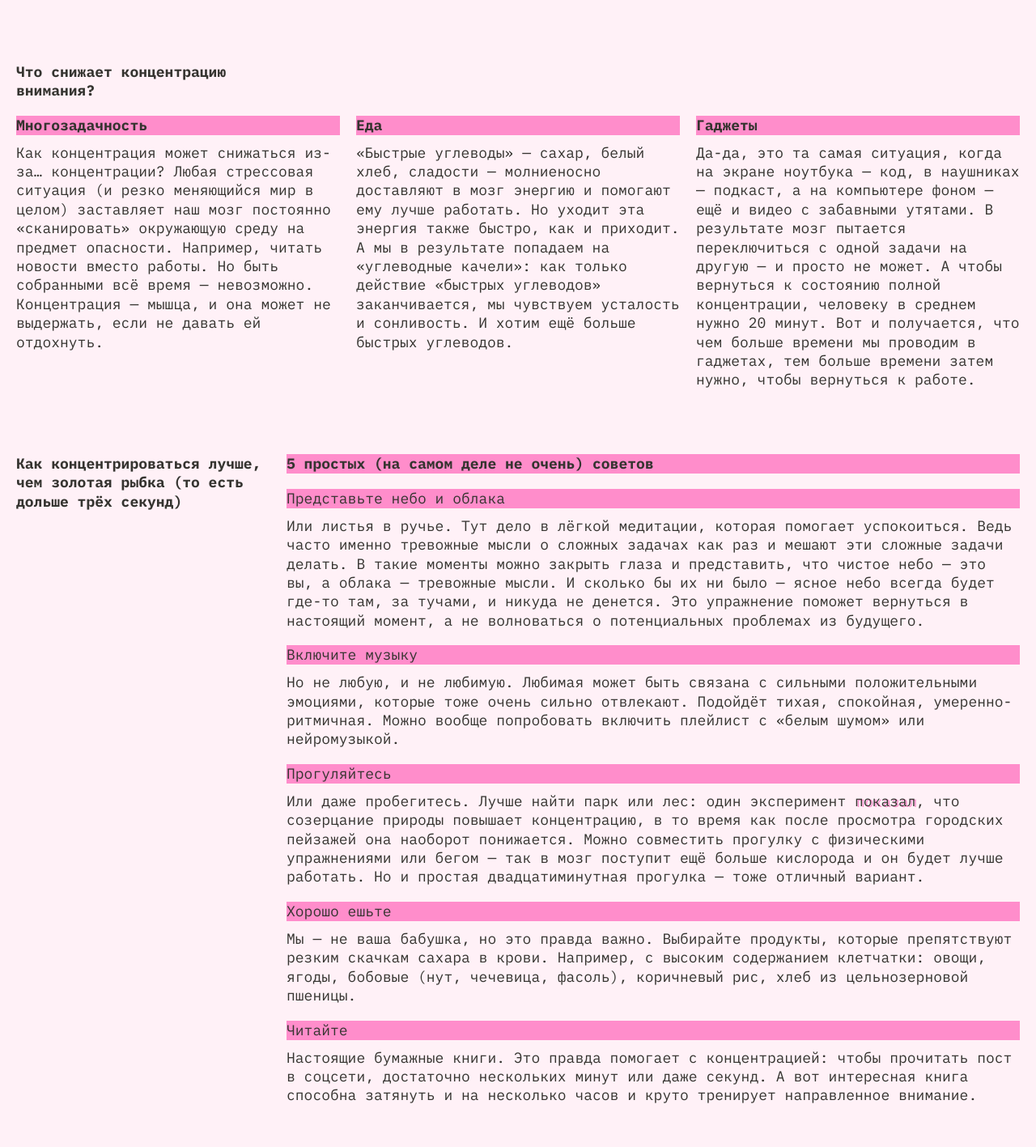
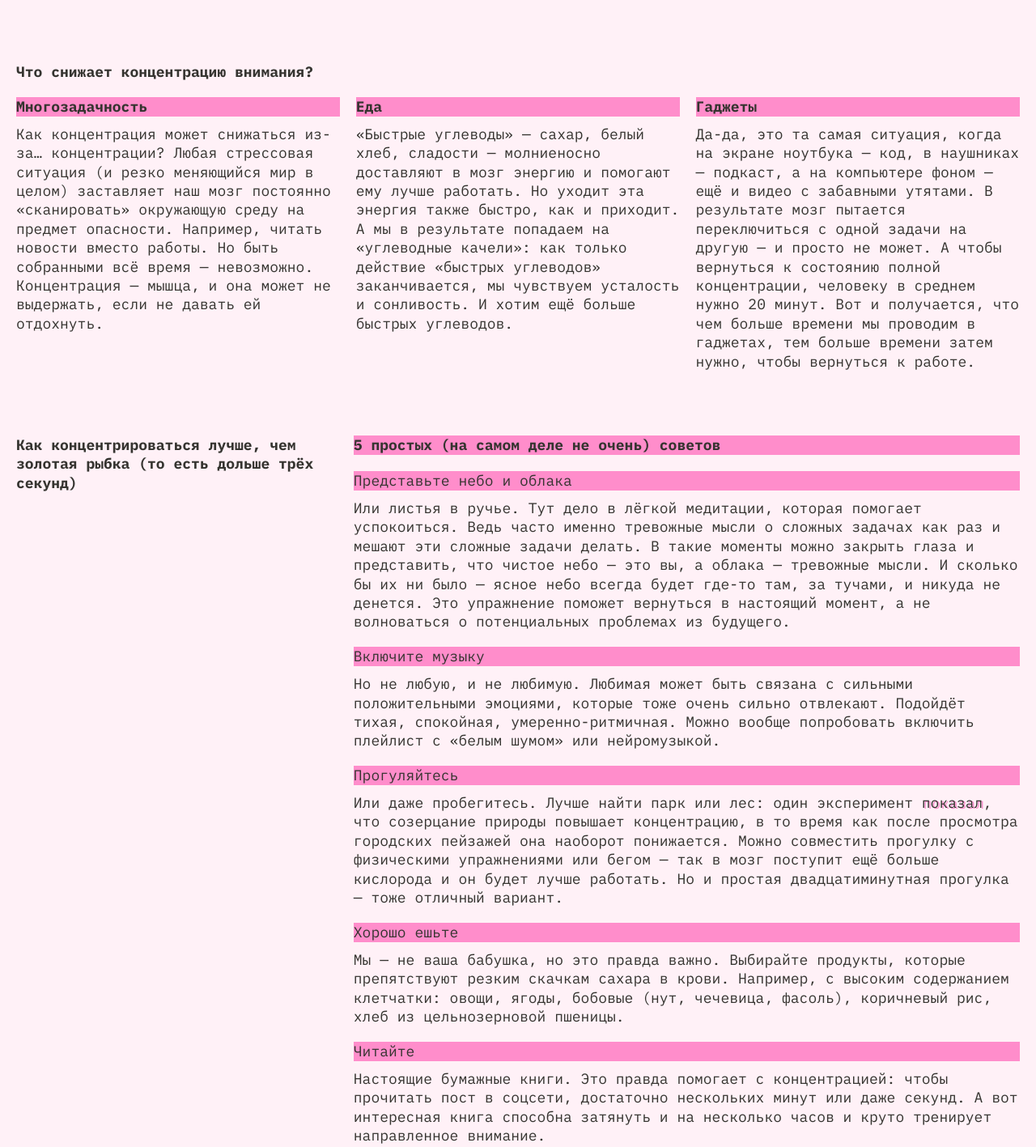
Before and after one commit to LeChat99/slozhno-sosredotochitsya-fd, a website: page index.html in a window 1280 px wide. Shown: the part 1246-2663 px from the top of the page at 81% size. Drawn offline with Linux system fonts and the light colour scheme.

Commit message:
3 проверка

```diff
--- a/index.html
+++ b/index.html
@@ -62,9 +62,9 @@
       <div class="corner corner__bottom"></div>
     </header>
     <main>
-      <section>
+      <section class="section__why">
+        <h2 class="title">Почему сосредоточиться так сложно</h2>
         <ul class="card-list card-list_why">
-          <h2 class="title">Почему сосредоточиться так сложно</h2>
           <li class="text_card-item">
             <h3 class="subtitle">Многозадачность</h3>
             <p class="text">
@@ -97,8 +97,8 @@
         </ul>
       </section>
       <section>
+        <h2 class="title title__what">Что снижает концентрацию внимания?</h2>
         <ul class="card-list card-list_what">
-          <h2 class="title">Что снижает концентрацию внимания?</h2>
           <li class="text_card-item">
             <h3 class="subtitle">Многозадачность</h3>
             <p class="text">
@@ -135,15 +135,13 @@
           </li>
         </ul>
       </section>
-      <section>
+      <section class="section__how">
+        <h2 class="title">
+          Как концентрироваться лучше, чем золотая рыбка (то есть дольше трёх
+          секунд)
+        </h2>
+        <h3 class="subtitle">5 простых (на самом деле не очень) советов</h3>
         <ul class="card-list card-list_advice">
-          <h2 class="title">
-            Как концентрироваться лучше, чем золотая рыбка (то есть дольше трёх
-            секунд)
-          </h2>
-          <li class="text_card-item">
-            <h3 class="subtitle">5 простых (на самом деле не очень) советов</h3>
-          </li>
           <li class="text_card-item">
             <h4 class="subtitle subtitle_font-weight">
               Представьте небо и облака
@@ -239,7 +237,7 @@
     </main>
     <footer class="footer">
       <div class="corner corner__top"></div>
-      <h2 class="big-text big-text_margin">focus</h2>
+      <h2 class="big-text">focus</h2>
       <div class="corner corner__bottom corner__bottom_footer"></div>
     </footer>
   </body>
--- a/styles/media.css
+++ b/styles/media.css
@@ -48,11 +48,10 @@
     margin-top: 80px;
   }
 
-  .card-list {
+  .section__why {
     display: grid;
     grid-template-columns: 1fr 2fr;
     column-gap: 20px;
-    row-gap: 19px;
   }
 
   .card-list .title {
@@ -61,18 +60,31 @@
 
   .title {
     margin: 0;
+    grid-column: 1 / 2;
+    grid-row: 1 / 3;
   }
 
-  .text_card-item:has(h3) {
-    grid-column: 2 / 3;
+  .card-list {
+    column-gap: 0;
+    margin: 0;
   }
 
-  .text_card-item:has(h4) {
-    grid-column: 2 / 3;
+  .title__what {
+    width: 30%;
   }
 
-  .card-list_what li:not(:first-child) {
-    grid-column: 1 / 3;
+  .card-list_what {
+    margin-top: 19.3px;
+  }
+
+  .section__how {
+    display: grid;
+    grid-template-columns: 1fr 2fr;
+    gap: 20px;
+  }
+
+  .card-list_advice {
+    grid-column: 2 / 3;
   }
 
   .img {
@@ -120,10 +132,7 @@
   .footer {
     height: min(100vh, 1024px);
     margin-top: 63px;
-  }
-
-  .big-text_margin {
-    margin: 0;
+    margin-left: 25px;
   }
 
   .corner__bottom_footer {
@@ -160,13 +169,13 @@
     margin: 111px 0 116px 50%;
   }
 
-  .card-list {
-    grid-template-columns: 314px 2fr;
+  .section__why {
+    grid-template-columns: 32% 2fr;
   }
 
   .card-list_what {
     grid-template-columns: repeat(3, 1fr);
-    grid-template-rows: min-content 1fr;
+    gap: 19.3px;
   }
 
   .card-list_what .title {
@@ -179,6 +188,10 @@
     grid-column: auto;
   }
 
+  .section__how {
+    grid-template-columns: 32% 2fr;
+  }
+
   .img {
     height: 106vw;
   }
@@ -187,8 +200,4 @@
     margin-top: 66px;
     height: min(100vh, 768px);
   }
-
-  .big-text_margin {
-    margin: 0;
-  }
 }
--- a/styles/style.css
+++ b/styles/style.css
@@ -8,7 +8,7 @@
 .header {
   position: relative;
   background: var(--img-bg) center center / cover no-repeat;
-  height: min(100vh, 668px);
+  height: max(668px, 100vh);
   display: grid;
   align-items: center;
   grid-template-rows: 1fr 1fr 1fr;
@@ -16,7 +16,7 @@
 
 .decorated-zone {
   padding: 10px;
-  margin-bottom: 40px;
+  margin-bottom: 6vh;
 }
 
 .decorative-text {
@@ -73,6 +73,8 @@
   font-size: 18px;
   line-height: 18px;
   cursor: pointer;
+  border: 1px solid transparent;
+  border-top: 0;
 }
 
 .header__theme-menu-button:hover {
@@ -130,16 +132,18 @@ section:not(:first-child) {
   margin-top: 50px;
 }
 
-.card-list {
-  display: grid;
-  gap: 19.3px;
-}
-
 .title {
   font-weight: var(--title-weight);
   color: var(--title-color);
   font-size: 18px;
   line-height: 23.4px;
+  margin-bottom: 19.3px;
+}
+
+.card-list {
+  margin-top: 19.3px;
+  display: grid;
+  gap: 19.3px;
 }
 
 .text {
@@ -156,7 +160,7 @@ section:not(:first-child) {
 }
 
 .link:focus {
-  outline-color: var(--text-color);
+  border-bottom: 1px solid var(--text-color);
 }
 
 .link:hover {
@@ -191,7 +195,3 @@ section:not(:first-child) {
   align-items: center;
   justify-content: center;
 }
-
-.big-text_margin {
-  margin: 0;
-}
```
